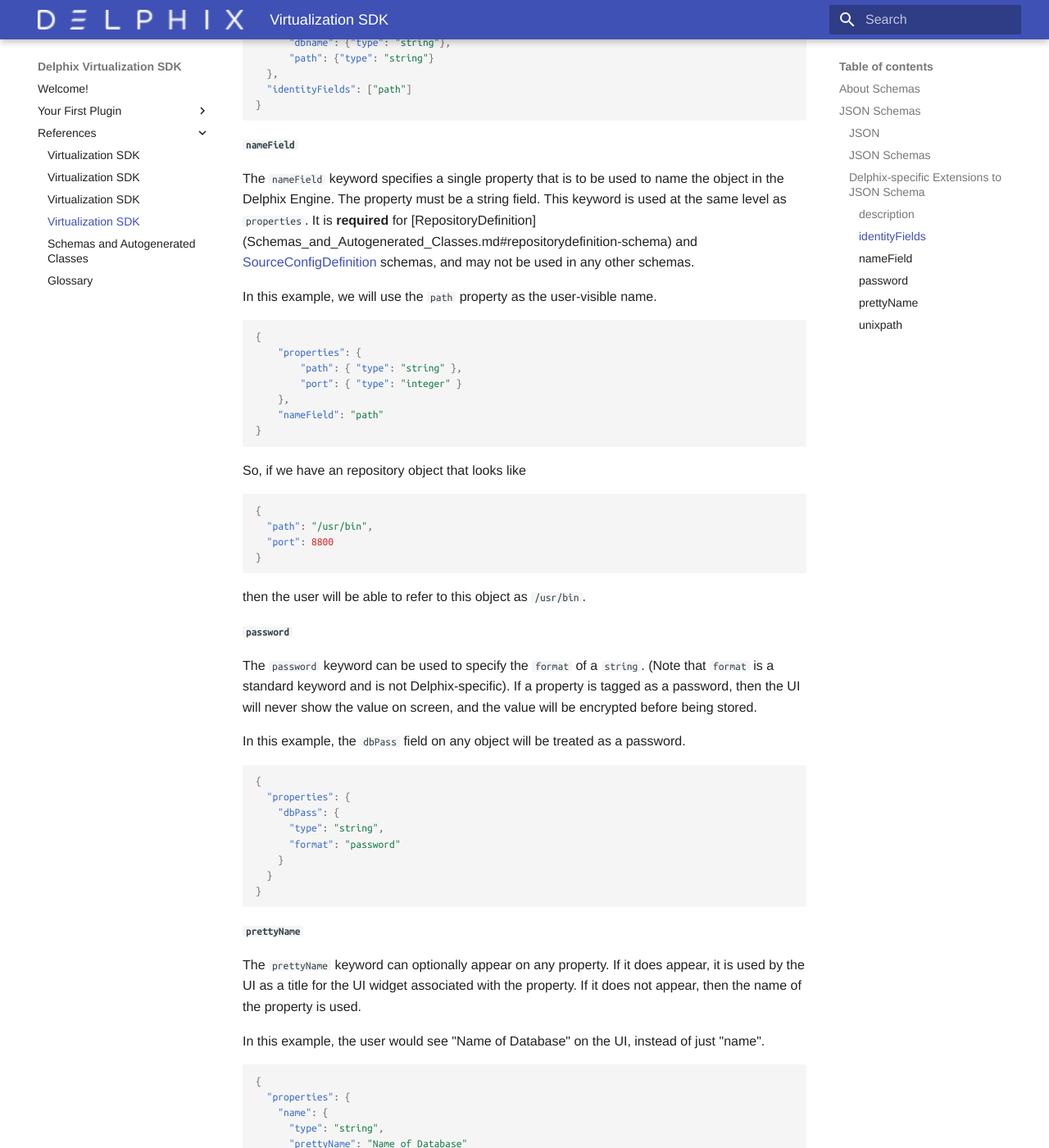
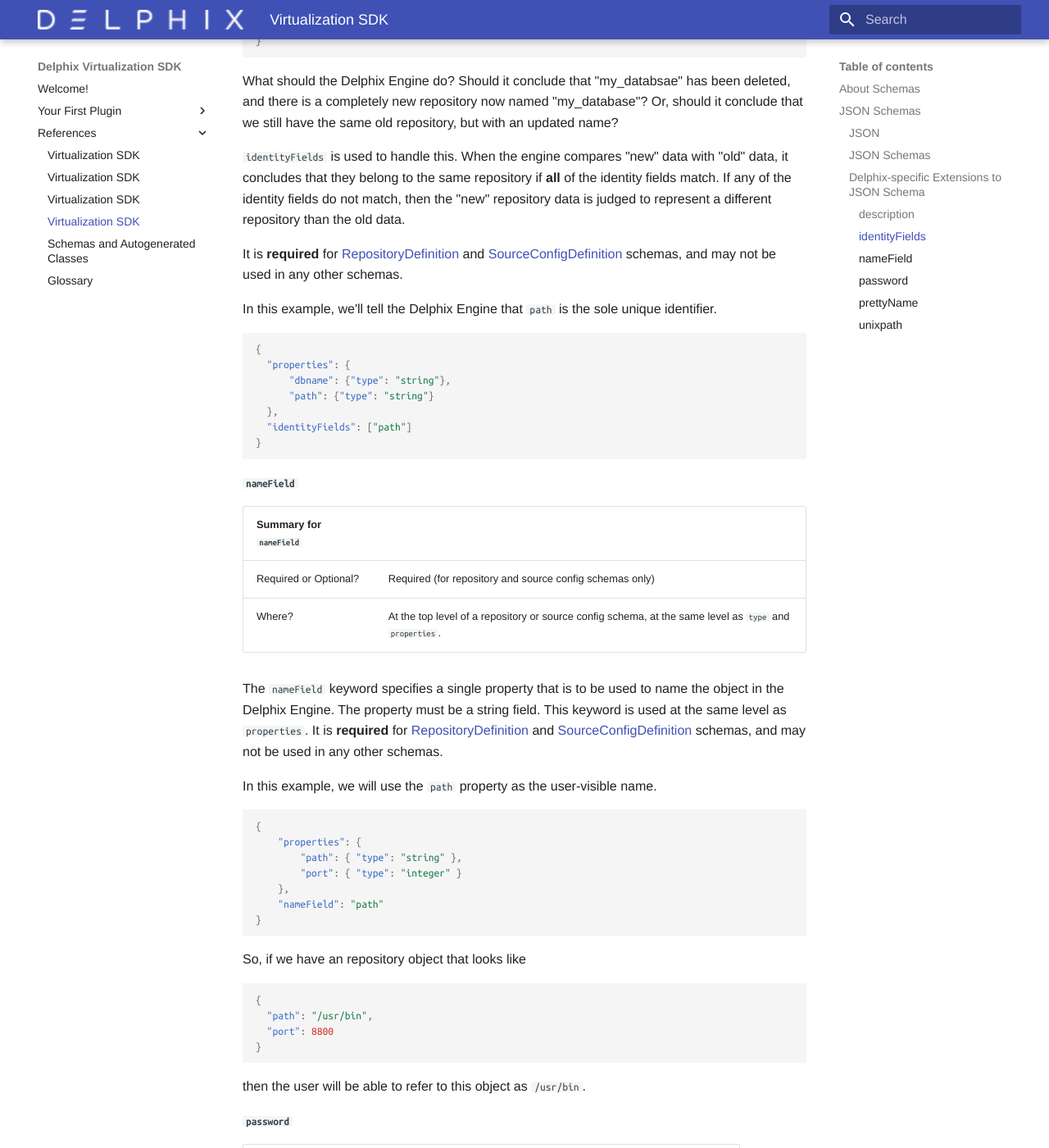
Before and after one commit to delphix/virtualization-sdk, an MkDocs documentation site: the page built from docs/References/Schemas.md, in a window 1280 px wide and 1400 px high, scrolled down 4532 px. Shown: the whole window at 82% size. Built offline with MkDocs 1.6.1 and Material for MkDocs 9.7.7, drawn with Linux system fonts in a browser that asks for light colours; some web fonts are replaced; some of the changed text lies outside the part shown.

Commit message:
Add JSON schema summaries

````diff
--- a/docs/References/Schemas.md
+++ b/docs/References/Schemas.md
@@ -15,7 +15,7 @@
 
 1. It tells the Delphix Engine how to store the data for later use.
 2. It is used to autogenerate a custom user interface, and to validate user inputs.
-3. It is used to [autogenerate Python classes](autogenerated-classes.md#autogenerated-classes) that can be used by plugin code to access and manipulate user input and stored data.
+3. It is used to [autogenerate Python classes](Schemas_and_Autogenerated_Classes.md) that can be used by plugin code to access and manipulate user input and stored data.
 
 There are five plugin-customizable data formats:
 
@@ -30,7 +30,7 @@
 
 ## JSON Schemas
 
-Plugins use a JSON schemas for their custom datatypes. There are three main things to understand about them, which are explained just below:
+Plugins use JSON schemas for their custom datatypes. There are three main things to understand about them, which are explained just below:
 
 * What is JSON?
 * What is a JSON schema?
@@ -84,6 +84,7 @@
 * Because of `additionalProperties` being `false`, valid addresses cannot make up their own fields like `nickname` or `doorbellLocation`.
 * Because of the `pattern`, any `state` field in a valid address must consist of exactly two capital letters.
 * Similarly, `city` must only contain letters and spaces, and `zip` and `zipPlus4` must only contain digits.
+* Each property has its own valid subschema that describes its own type definition.
 
 Here is a JSON object that conforms to the above schema:
 
@@ -113,6 +114,12 @@
 The list below outlines each of these keywords, and provides minimal examples of how they might be used.
 
 #### `description`
+
+|Summary for `description`| |
+|---------|----------|
+|Required or Optional? | Optional|
+|Where? | In any property subschema, at the same level as `type`.|
+
 The `description` keyword can optionally appear on any property. If it does appear, it is used by the UI as explanatory text for the UI widget associated with the property. If it does not appear, then no explanatory text is shown.
 
 In this example, the UI would show "User-readable name for the provisioned database" in small text under the widget.
@@ -129,6 +136,11 @@
 ```
 
 #### `identityFields`
+
+|Summary for `identityFields`| |
+|---------|----------|
+|Required or Optional? | Required (for repository and source config schemas only) |
+|Where? | At the top level of a repository or source config schema, at the same level as `type` and `properties`.|
 
 The `identityFields` is a list of property names that, together, serve as a unique identifier for a repository or source config.
 
@@ -162,7 +174,12 @@
 
 #### `nameField`
 
-The `nameField` keyword specifies a single property that is to be used to name the object in the Delphix Engine. The property must be a string field. This keyword is used at the same level as `properties`. It is **required** for [RepositoryDefinition] (Schemas_and_Autogenerated_Classes.md#repositorydefinition-schema) and [SourceConfigDefinition](Schemas_and_Autogenerated_Classes.md#sourceconfigdefinition-schema) schemas, and may not be used in any other schemas.
+|Summary for `nameField`| |
+|---------|----------|
+|Required or Optional? | Required (for repository and source config schemas only) |
+|Where? | At the top level of a repository or source config schema, at the same level as `type` and `properties`.|
+
+The `nameField` keyword specifies a single property that is to be used to name the object in the Delphix Engine. The property must be a string field. This keyword is used at the same level as `properties`. It is **required** for [RepositoryDefinition](Schemas_and_Autogenerated_Classes.md#repositorydefinition-schema) and [SourceConfigDefinition](Schemas_and_Autogenerated_Classes.md#sourceconfigdefinition-schema) schemas, and may not be used in any other schemas.
 
 In this example, we will use the `path` property as the user-visible name.
 
@@ -189,6 +206,11 @@
 
 #### `password`
 
+|Summary for `password`| |
+|---------|----------|
+|Required or Optional? | Optional|
+|Where? | As the value for the `format` keyword in any string property's subschema.|
+
 The `password` keyword can be used to specify the `format` of a `string`. (Note that `format` is a standard keyword and is not Delphix-specific). If a property is tagged as a password, then the UI will never show the value on screen, and the value will be encrypted before being stored.
 
 In this example, the `dbPass` field on any object will be treated as a password.
@@ -205,6 +227,11 @@
 ```
 
 #### `prettyName`
+
+|Summary for `password`| |
+|---------|----------|
+|Required or Optional? | Optional|
+|Where? | In any property subschema, at the same level as `type`.|
 
 The `prettyName` keyword can optionally appear on any property. If it does appear, it is used by the UI as a title for the UI widget associated with the property. If it does not appear, then the name of the property is used.
 
@@ -223,12 +250,17 @@
 
 #### `unixpath`
 
+|Summary for `password`| |
+|---------|----------|
+|Required or Optional? | Optional|
+|Where? | As the value for the `format` keyword in any string property's subschema.|
+
 The `unixpath` keyword is used to specify the format of a string. This will allow the Delphix Engine to verify and enforce that a particular field can be parsed as a valid Unix path.
 
 ```json
 {
   "properties": {
-    "datapath" {
+    "datapath": {
       "type": "string",
       "format": "unixpath"
     }
````
Also changed, not shown: other parts of docs/References/Schemas.md (+1 -1 lines).
